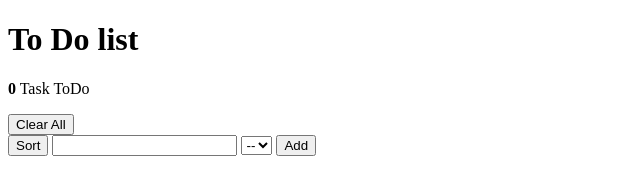
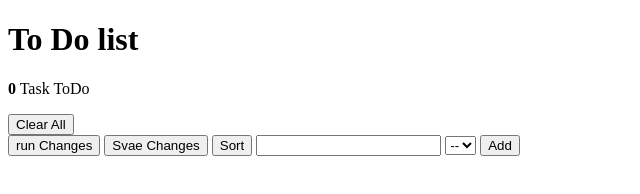
Before and after one commit to david35008/My-To-Do-List, a website: page src/index.html in a window 1280 px wide. Shown: the whole page, without its empty margins (0-640 px from the left). Drawn offline with Linux system fonts and the light colour scheme.

Commit message:
Update index.html
add local storage

```diff
--- a/src/index.html
+++ b/src/index.html
@@ -13,6 +13,8 @@
         <p ><b id="counter" >0</b> Task ToDo</p>
         <button id="clearButton">Clear All</button>
         <section id="control-section">
+            <button id="runChanges">run Changes</button>
+            <button id="svaeChanges">Svae Changes</button>
             <button id="sortButton">Sort</button>
             <input type="text" id="textInput">
             <select name="priority" id="prioritySelector">
```
